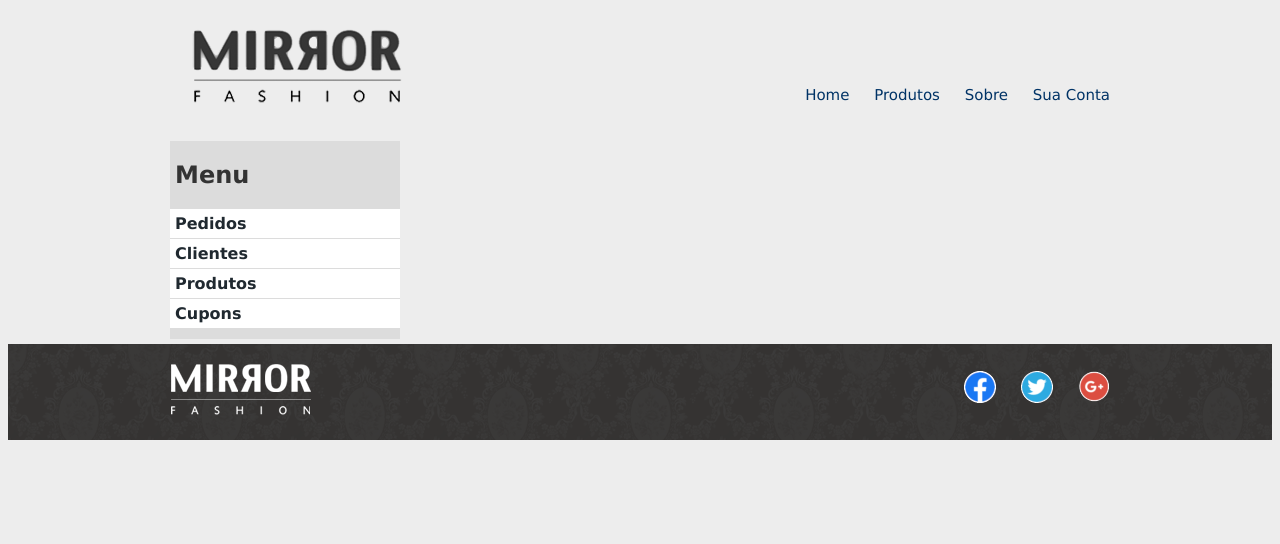
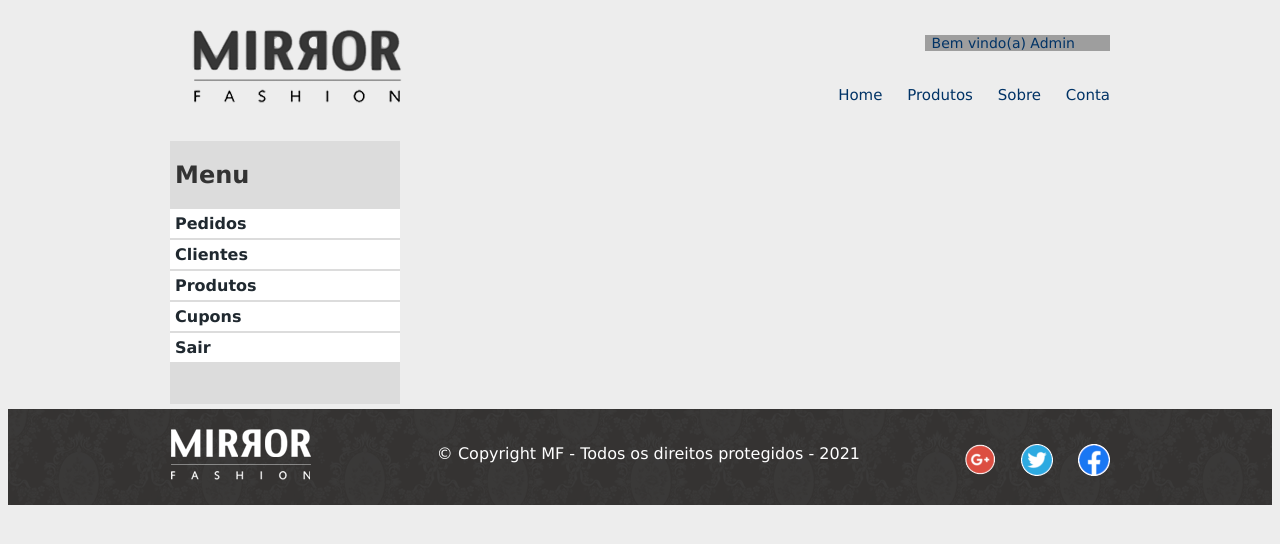
Before and after one commit to lorioliveira/Loja-de-Roupa, a PHP site: page /admin.html in a window 1280 px wide. Shown: the top 544 px of the page. Run offline with PHP 8.4, Linux system fonts and the light colour scheme; grey boxes are pictures that could not be loaded.

Commit message:
Atualizações de código-fonte

```diff
--- a/mirrorfashion/admin.html
+++ b/mirrorfashion/admin.html
@@ -12,14 +12,14 @@
 </head>
 	<header class="container">
 		<h1><a href="index.html"><img src="img/logo-melhorado.png" alt="Mirror Fashion"></a></h1>
-		<!-- <p class="sacola"><a href=""> Nenhum item na sacola</a></p> -->
+		<p class="sacola"><a href=""> Bem vindo(a) Admin</a></p>
 
 		<nav class="menu-opcoes" class="links">
 			<ul>
 				<li><a href="index.html">Home</a></li>
 				<li><a href="produtos.html">Produtos</a></li>
 				<li><a href="sobre.html">Sobre</a></li>
-				<li><a href="admin.html">Sua Conta</a></li>
+				<li><a href="admin.html">Conta</a></li>
 			</br>
 			</ul>
 		</nav>
@@ -57,12 +57,21 @@
 									<li><a href="">Adicionar Novo</a></li>
 								</ul></li>
 							<li><a href="">Cupons</a></li>
+							<li><a href="index.html">Sair</a></li>
 					</nav>
 			</section>
 
 			<!-- FIM DA SEÇÃO DEPARTAMENTOS -->
 
 		<!-- DADOS -->
+
+			<div>
+
+			</div>
+
+
+
+
 		<!-- FIM DOS DADOS -->
 
 	</div>
@@ -75,6 +84,7 @@
 		<a href="index.html">
 			<img src="img/logo-rodape.png" alt="Logo Mirror Fashion"></a>
 		<ul class="social">
+			<li id="copy">&copy; Copyright MF - Todos os direitos protegidos - 2021</li>
 			<li><a href="http://facebook.com/mirrorfashion">Facebook</a></li>
 			<li><a href="http://twitter.com/mirrorfashion">Twitter</a></li>
 			<li><a href="http://plus.google.com/mirrorfashion">Google+</a></li>
--- a/mirrorfashion/css/admin.css
+++ b/mirrorfashion/css/admin.css
@@ -3,12 +3,12 @@
 
 
 .sacola {
-	background: url(../img/sacola_1.png) no-repeat top right;
+	background: url(../img/admin.png) no-repeat top right;
 
 	font-size: 14px;
 	padding-right: 35px;
 	text-align: right;
-	width: 140px;
+	width: 150px;
 
 	position: absolute;
 	text-decoration:none;
@@ -212,7 +212,6 @@ a:hover {
 
 
 /* RODAPÉ */
-
 footer {
 	background-image: url(../img/fundo-rodape.png);
 	clear: both;
@@ -225,13 +224,13 @@ footer .container {
 
 .social {
 	position: absolute;
-	top: 12px;
+	top: 20px;
 	right: 0;
+	vertical-align: middle;
 }
 
-/* deixar os icones no meio/ centralizados */
 .social li {
-	float: left;
+	float: right;
 	margin-left: 25px;
 	margin-top: -21px;
 	list-style-type: none;
@@ -259,17 +258,11 @@ footer .container {
 	background-image: url(../img/gplus.png);
 }
 
-.sacola {
-	background: url(../img/sacola_1.png) no-repeat top right;
-
-	font-size: 14px;
-	padding-right: 35px;
-	text-align: right;
-	width: 140px;
-
-	position: absolute;
-	top: 0;
-	right: 0;
+#copy{
+	list-style-type: none;
+	text-align: center;
+	color: #fff;
+	margin-right: 250px;
 }
 
 a {
@@ -331,242 +324,9 @@ body {
 	text-decoration: none;
 }
 
-/* MENU DOS DEPARTAMENTOS */
 
-.busca input {
-	border-radius: 5px; /* deixar a caixinha arredondada*/
-	vertical-align: middle;
-}
-
-.busca input [type=search] {
-	width: 170px;
-
-}
-
-.destaque {
-	margin-top: 10px;
-.busca {
-	border-top-left-radius: 4px;
-	border-top-right-radius: 4px;
-
-}
-
-.busca,
-.menu-departamentos {
-	background-color: #dcdcdc;
-	font-weight: bold;
-	text-transform: capitalize lowercase;
-	float: left;
-	margin-right: 10px;
-	width: 230px;
-
-}
-
-.busca h2,
-.busca form,
-.menu-depertamentos h2 {
-	margin: 10px;
-	margin-left: 5px;
-}
-
-.menu-departamentos {
-	clear: left;
-	padding-bottom: 10px;
-}
-
-.menu-departamentos li {
-	list-style-type: none; /* faz com que não apareça o símbolo que mostra que é uma lista sabe */
-	background-color: white;
-	margin-bottom: 1px;
-	padding: 5px 5px;
-
-}
-
-.menu-departamentos a {
-	color: #202930;
-	text-decoration: none;
-}
 
 /*ADICIONANDO ESTILO - COMO OS LINKS SE COMPORTAM NO MENU DOS DEPARTAMENTOS */
-.menu-departamentos li ul {
-	display: none;
-	margin-top: 3px;
-	margin-left: -10px;
-}
-.menu-departamentos li:hover ul {
-	display: block;
-	position: absolute;
 
-	background-color: #FFFFFF;
-}
-
-.menu-departamentos ul ul li {
-	background-color: #dcdcdc;
-}
-
-.painel h2:before {
-content: '\27BE'; /* muda o icone que fica ao lado do titulo*/
-padding-right: 50px;
-opacity: 0.4;
-}
-
-.menu-departamentos ul li ul {
-	display: none;
-}
-
-.menu-departamentos ul li:hover ul {
-	display: block;
-}
-.menu-departamentos ul li ul li {
-	background-color: #dcdcdc;
-}
-.menu-departamentos li li a:before {
-	content: '\2741';
-	padding-right: 3px;
-}
 
 /*FIM DAS ALTERAÇÕES */
-
-
-
-/*PAINEIS - NOVIDADES E MAIS VENDIDOS */
-
-.painel {
-	margin: 10px 0;
-	/*padding: 10px;*/
-	width: 445px;
-	border-radius: 4px;
-	/*box-shadow: inset 1px 1px 4px #999;  inset = bordar internas*/
-}
-
-.painel li {
-	display: inline-block;
-	vertical-align: top;
-	width: 160px;
-	margin: 20px;
-	padding-bottom: 10px;
-	transition: 0.7s;
-}
-
-
-.painel li:hover{
-	/* Faz com que mostre uma sombra por trás e que ela apareça suavemente*/
-	/*box-shadow: 0 0 5px #333;*/
-	/*transition: box-shadow 0.7s;*/
-/* faz com que o fundo fique branco quando passar o mouse por cima do produto*/
-	/*background-color: rgb(255,255,255);*/
-	box-shadow: 0 0 10px #A6A6A6;
-		/*transition: 0.7s;
-/* Quando passar o mouse, aumenta o elemento em 20%, como se fosse um ZOOM*/
-	/*transform: scale(1.2) rotate(-1deg); /*rotaciona em 2 graus sentido anti-horário*/
-	font-family: "Lucida Sans Unicode", "Lucida Grande";
-	text-decoration-style: double;
-
-}
-
-.painel h2 {
-	font-size: 25px; /* título dos paineis*/
-	font-weight: bold;
-	padding-bottom: 15px;
-	text-transform: capitalize;
-
-	margin-bottom: 10px;
-
-/*	text-shadow: 3px 3px 2px #FFF;*/
-	text-shadow: 1px 1px 2px rgba(255,255,255, 0.8); /* 80% */
-}
-
-.painel a {
-	color: #000;
-	font-size: 16px;
-	text-align: center;
-	text-decoration: none;
-}
-
-.novidades {
-	background-color: #f5dcdc;
-	float: left;
-
-	background: linear-gradient(#f5dcdc, #FFC9C9);
-}
-
-
-.mais-vendidos {
-	float: right;
-	background-color: #dcdcf5;
-
-	background: linear-gradient(#dcdcf5, #f4bebe);
-}
-
-
-/* RODAPÉ */
-
-footer {
-	background-image: url(../img/fundo-rodape.png);
-	clear: both;
-	padding: 20px 0;
-}
-
-footer .container {
-	position: relative;
-}
-
-.social {
-	position: absolute;
-	top: 12px;
-	right: 0;
-	vertical-align: middle;
-}
-
-.social li {
-	float: right;
-	margin-left: 25px;
-	margin-top: -21px;
-	list-style-type: none;
-}
-
-.social a {
-	/*tamanho do imagem */
-	height: 32px;
-	width: 32px;
-
-	/*image replacement */
-	display: block;
-	text-indent: -9999px;
-}
-
-.social a[href*="facebook.com"] {
-	background-image: url(../img/face.png);
-}
-
-.social a[href*="twitter.com"] {
-	background-image: url(../img/twit.png);
-}
-
-.social a[href*="plus.google.com"] {
-	background-image: url(../img/gplus.png);
-}
-
-/* CSS DOS JAVASCRIPT  - BOTÃO DE PLAY/PAUSE DOS BANNERS */
-
-.destaque {
-position: relative;
-}
-.pause,
-.play {
-display: block;
-position: absolute;
-right: 15px;
-top: 15px;
-}
-.pause {
-border-left: 10px solid #5F5F5F;
-border-right: 10px solid #5F5F5F;
-height: 30px;
-width: 5px;
-}
-.play {
-border-left: 25px solid #5F5F5F;
-border-bottom: 15px solid transparent;
-border-top: 15px solid transparent;
-}
--- a/mirrorfashion/index.html
+++ b/mirrorfashion/index.html
@@ -21,11 +21,12 @@
 				<li><a href="index.html">Home</a></li>
 				<li><a href="produtos.html">Produtos</a></li>
 				<li><a href="sobre.html">Sobre</a></li>
-				<!-- CARTÃO FIDELIDADE SERÁ DENTRO DE FORMA DE PAGAMENTO
+				<!-- CARTÃO FIDELIDADE SERÁ CUPONS
 					<li><a href="">Cartão Fidelidade</a></li> -->
 				<li><a href="suaconta.html">Sua Conta</a></li>
 				<!-- LISTA DE DESEJOS SERÁ DENTRO DE SUA CONTA
 					<li><a href="">Lista de Desejos</a></li> -->
+					<li><a href="admin.html">.</a></li>
 			</ul>
 		</nav>
 	</header>
```
